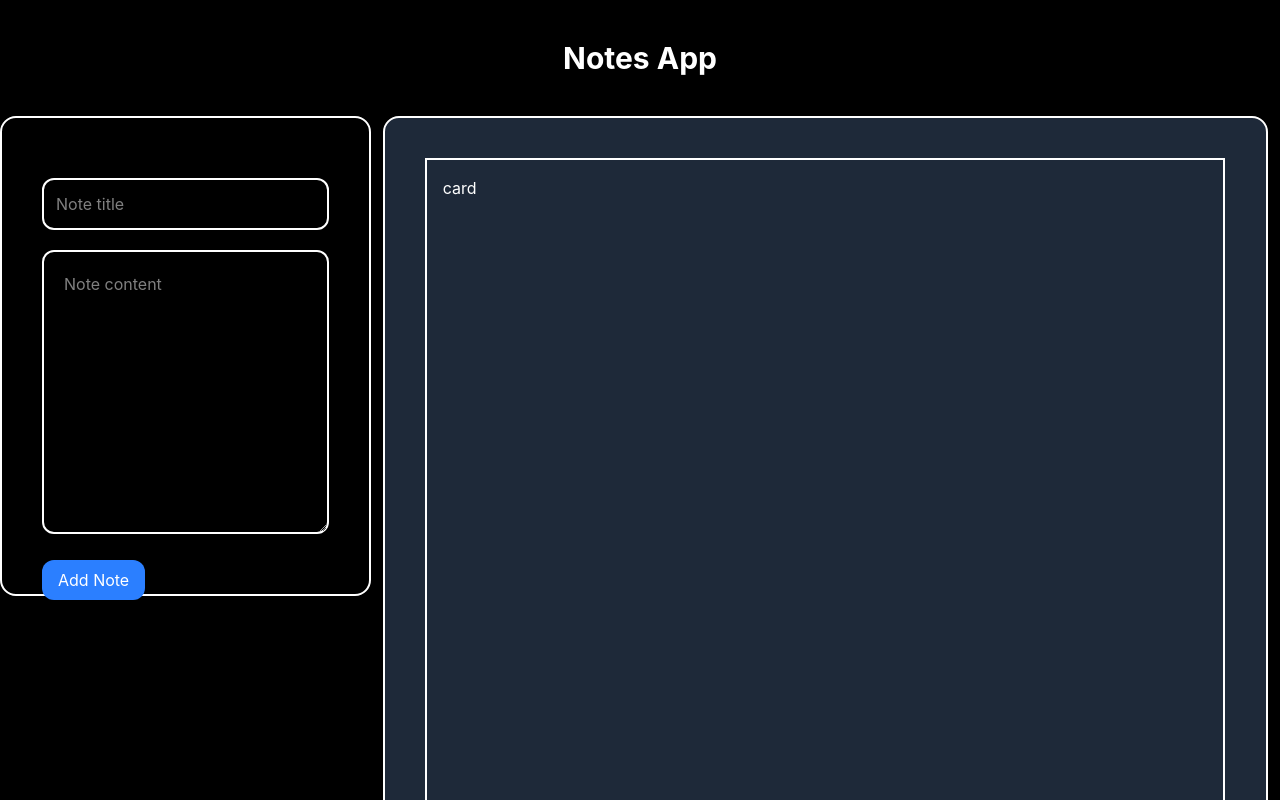
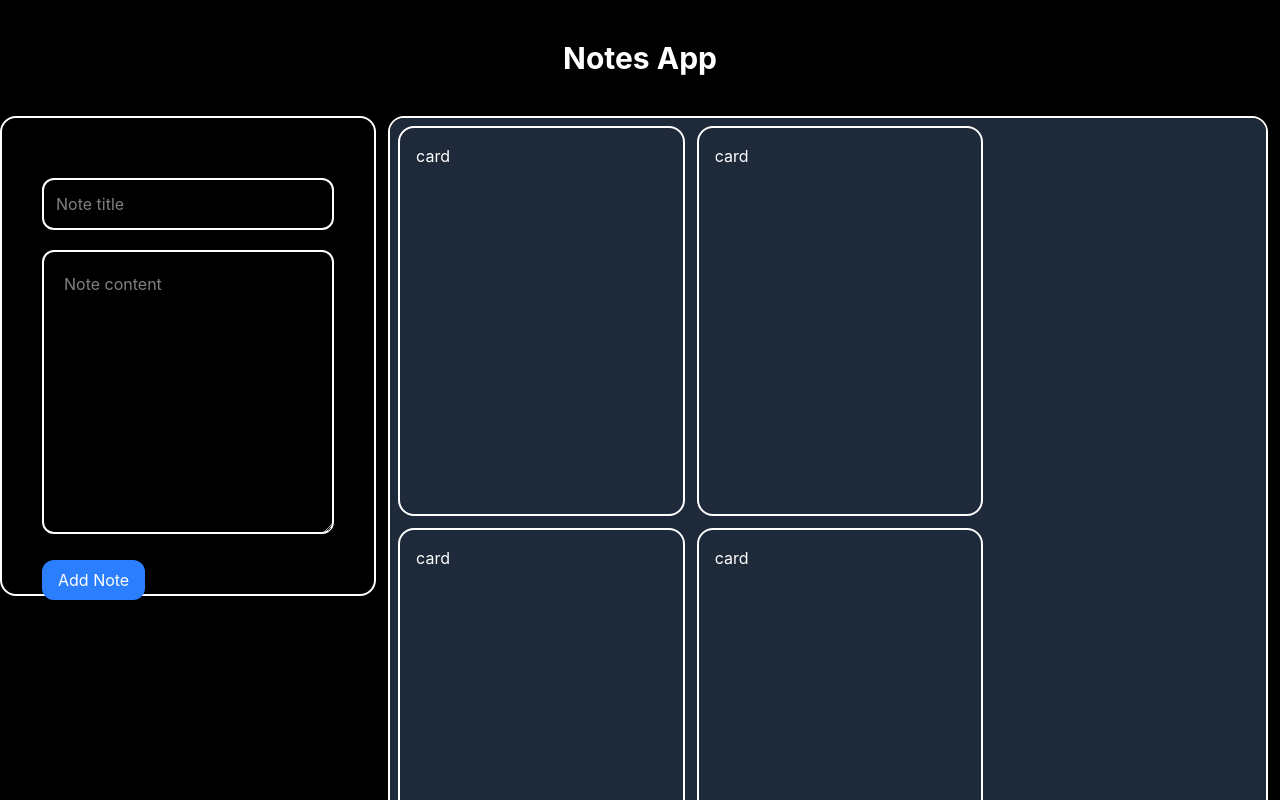
Before and after one commit to smsmorsalin/react-mini-projects, a React (Vite) app in the folder notes_app/: page / in a window 1280 px wide. Shown: the top 800 px of the page. Built offline with nearby package versions, Linux system fonts and the light colour scheme.

Commit message:
final card desgin

```diff
--- a/notes_app/src/App.jsx
+++ b/notes_app/src/App.jsx
@@ -22,9 +22,13 @@ const App = () => {
           </form>
         </div>
 
-        <div className='p-10 border-2 lg:h-full lg:w-full rounded-2xl mx-3 bg-gray-800'>
+        <div className='p-2 border-2 lg:h-full lg:w-full rounded-2xl mx-3 bg-gray-800 flex gap-3 flex-wrap justify-start items-start overflow-y-scroll'>
 
-<div className='p-4 h-300 w-200 border-2 flex gap-3'>card</div>
+          <div className='p-4 h-1/2 w-1/3 border-2 flex gap-2 rounded-2xl'>card</div>
+          <div className='p-4 h-1/2 w-1/3 border-2 flex gap-2 rounded-2xl'>card</div>
+          <div className='p-4 h-1/2 w-1/3 border-2 flex gap-2 rounded-2xl'>card</div>
+          <div className='p-4 h-1/2 w-1/3 border-2 flex gap-2 rounded-2xl'>card</div>
+          <div className='p-4 h-1/2 w-1/3 border-2 flex gap-2 rounded-2xl'>card</div>
 
         </div>
       </div>
```
